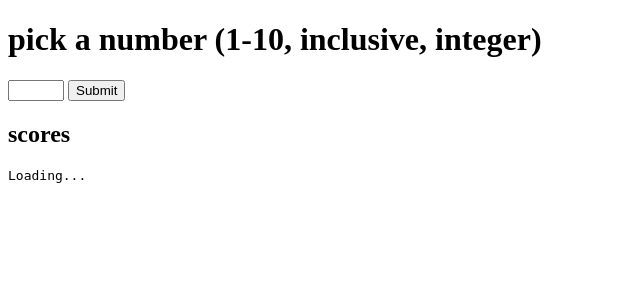
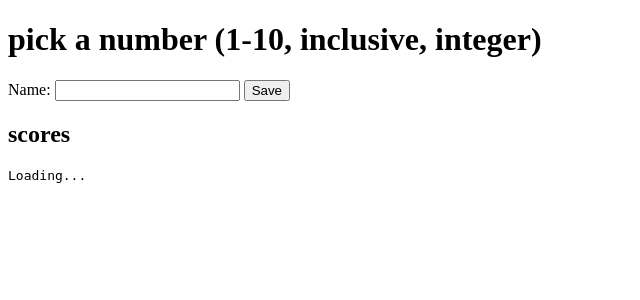
Before and after one commit to sirbread/greed, a Python web app: template templates/index.html in a window 1280 px wide. Shown: the top 300 px of the page, without its empty margins (0-640 px from the left). Run offline with Jinja, Linux system fonts and the light colour scheme; the template is opened without the code that fills it, so the values that code supplies are empty.

Commit message:
i like lettuce

```diff
--- a/game_state.py
+++ b/game_state.py
@@ -12,9 +12,10 @@ current_round = {
     "submissions": []
 }
 
-def add_submission(user_id: int, number_selected: int):
+def add_submission(user_id: int, user_name: str, number_selected: int):
     current_round["submissions"].append({
         "user_id": user_id,
+        "user_name": user_name,
         "number_selected": number_selected
 
     })
@@ -31,6 +32,7 @@ def calculate_scores():
         score = number/count
         results.append({
             "user_id": sub["user_id"],
+            "user_name": sub["user_name"],
             "number": number,
             "score": score
         })
--- a/main.py
+++ b/main.py
@@ -11,6 +11,7 @@ app = FastAPI()
 
 class Submission(BaseModel):
     user_id: int
+    user_name: str
     number_selected: int
 
 @app.post("/submit/")
@@ -18,7 +19,7 @@ def submit(data: Submission):
     now = datetime.now(mst)
     if now > current_round["end_time"]:
         reset_round()
-    add_submission(data.user_id, data.number_selected)
+    add_submission(data.user_id, data.user_name, data.number_selected)
     return {"status": "submitted"}
 
 @app.get("/scores/")
--- a/templates/index.html
+++ b/templates/index.html
@@ -5,10 +5,18 @@
 </head>
 <body>
     <h1>pick a number (1-10, inclusive, integer)</h1>
+
+    <div id="setup">
+        <label>Name: <input type="text" id="nameInput"></label>
+        <button onclick="saveName()">Save</button>
+    </div>
+
+    <div id="game" style="display:none;">
         <input type="number" id="numberInput" min="1" max="10">
         <button onclick="submit()">Submit</button>
+        <div id="status"></div>
+    </div>
 
-    <div id="status"></div>
     <div id="scoreboard">
         <h2>scores</h2>
         <pre id="scores">Loading...</pre>
@@ -16,16 +24,34 @@
 
     <script>
         const userId = Math.floor(Math.random() * 100000)
+
+        function saveName() {
+            const name = document.getElementById("nameInput").value.trim()
+            if (!name) {
+                alert("Please enter a name")
+                return
+            }
+            localStorage.setItem("username", name)
+            document.getElementById("setup").style.display = "none"
+            document.getElementById("game").style.display = "block"
+        }
+
         function submit() {
+            const name = localStorage.getItem("username")
             const value = parseInt(document.getElementById("numberInput").value)
             if (isNaN(value) || value < 1 || value > 10) {
                 document.getElementById("status").textContent = "Please enter a number from 1 to 10"
                 return
             }
+
             fetch("/submit/", {
                 method: "POST",
                 headers: { "Content-Type": "application/json" },
-                    body: JSON.stringify({ user_id: userId, number_selected: value })
+                body: JSON.stringify({
+                    user_id: userId,
+                    user_name: name,
+                    number_selected: value
+                })
             })
             .then(res => res.json())
             .then(() => {
@@ -40,15 +66,19 @@
                 .then(res => res.json())
                 .then(scores => {
                     document.getElementById("scores").textContent =
-                            scores.map(s => "user " + s.user_id + ": " + s.score.toFixed(2) + " (picked " + s.number + ")").join("\n")
+                        scores.map(s => s.user_name + ": " + s.score.toFixed(2) + " (picked " + s.number + ")").join("\n")
+                    })
+            }
 
-                    })
+            const saved = localStorage.getItem("username")
+            if (saved) {
+                document.getElementById("nameInput").value = saved
+                document.getElementById("setup").style.display = "none"
+                document.getElementById("game").style.display = "block"
             }
 
             setInterval(loadScores, 5000)
             loadScores()
-
-
     </script>
 </body>
 </html>
```
Lines whose indentation alone changed are shown as unchanged.
